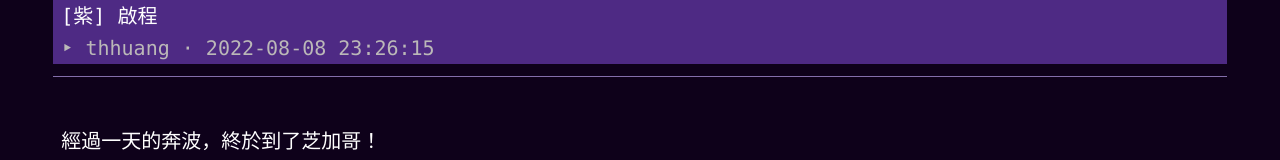
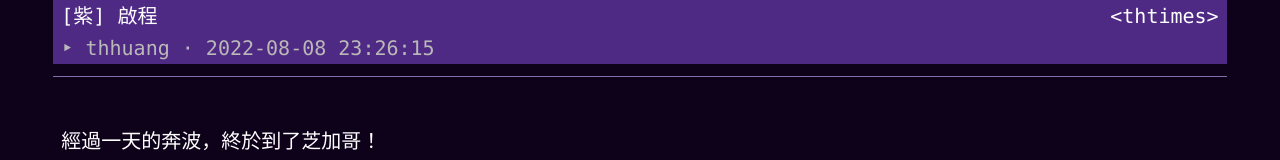
Before and after one commit to thhuang/thtimes, a React (Create React App) app: page /1 in a window 1280 px wide. Shown: the top 160 px of the page. Built offline with nearby package versions, Linux system fonts and the light colour scheme.

Commit message:
add a link from article to list

```diff
--- a/src/components/article/Header.jsx
+++ b/src/components/article/Header.jsx
@@ -1,10 +1,14 @@
 import React from 'react';
+import { Link } from 'react-router-dom';
 
 const Header = (props) => {
   return (
     <div className="article__header">
       <section className="article__title">
-        {(props.tag ? '[' + props.tag + '] ' : '') + props.title}
+        <div>{(props.tag ? '[' + props.tag + '] ' : '') + props.title}</div>
+        <Link to="/">
+          <div className="article__board_id">&lt;thtimes&gt;</div>
+        </Link>
       </section>
       <section className="article__info">
         ‣ {props.author} · {props.time.replace('T', ' ').slice(0, 19)}
--- a/src/components/article/article.css
+++ b/src/components/article/article.css
@@ -3,7 +3,11 @@
 }
 
 .article__title {
-  @apply bg-primary;
+  @apply bg-primary flex flex-row justify-between;
+}
+
+.article__board_id {
+  @apply cursor-pointer hover:text-primary-varient;
 }
 
 .article__info {
```
